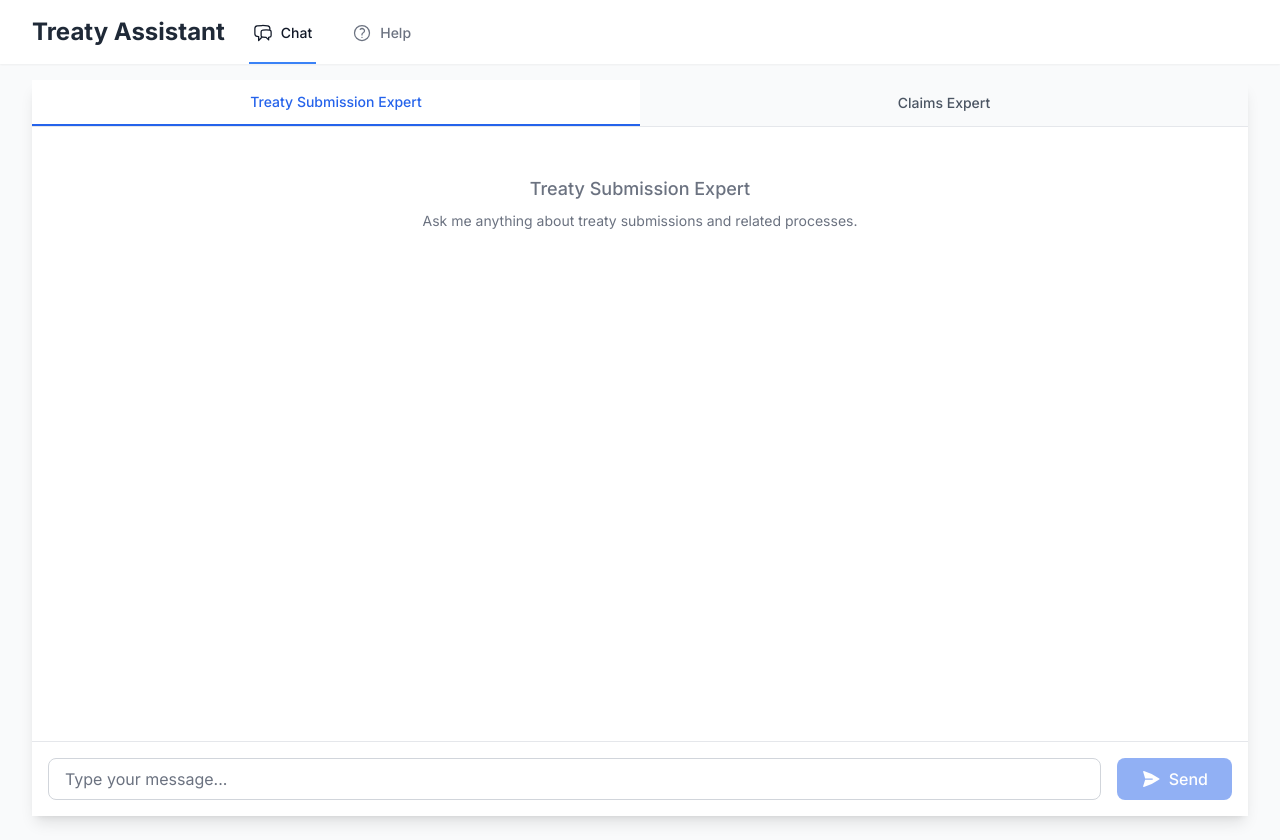
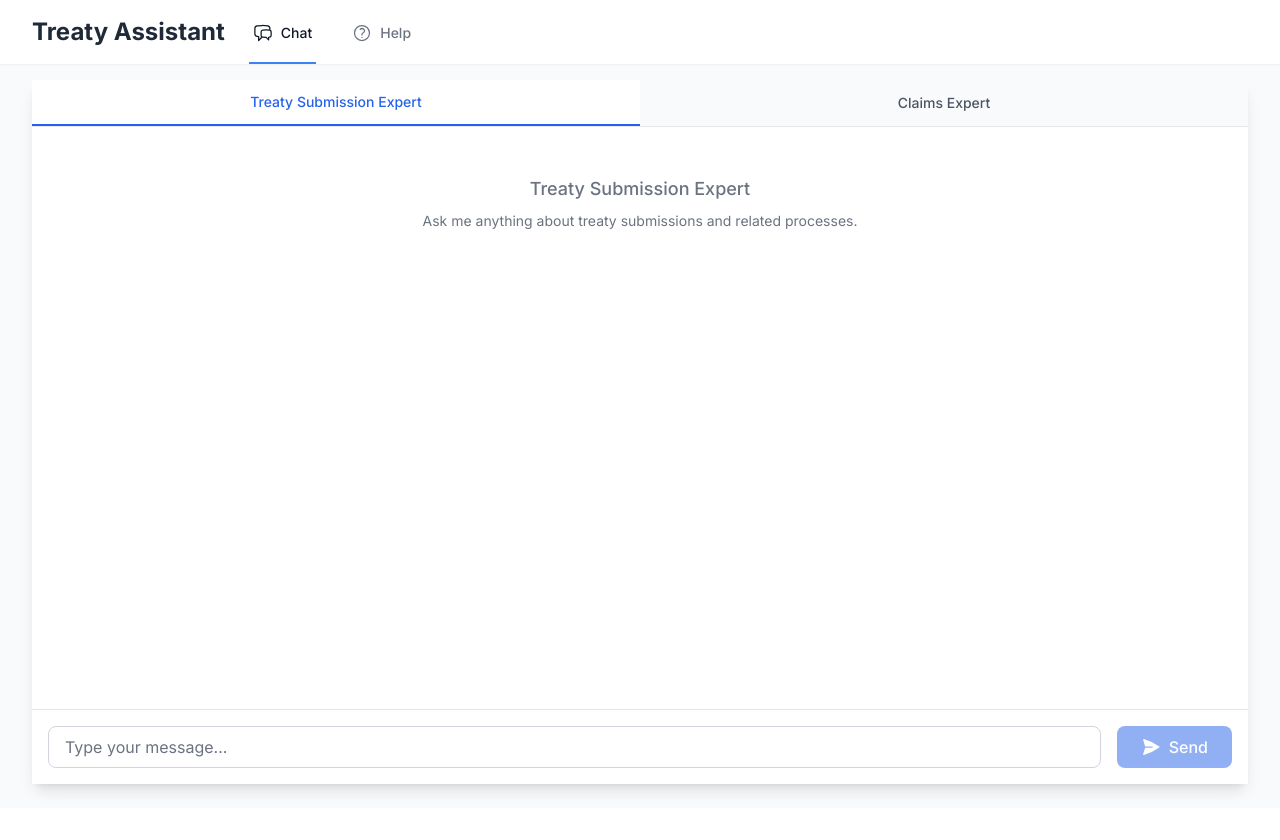
Before and after one commit to sohaibfazal-devOps/Chatbot-TIER-Frontend, a React (Create React App) app: page / in a window 1280 px wide. After the commit the page ends 808 px from the top, so only its background shows below. Built offline with nearby package versions, Linux system fonts and the light colour scheme.

Commit message:
Text Box Handeling

```diff
--- a/src/pages/Chat.js
+++ b/src/pages/Chat.js
@@ -31,7 +31,7 @@ function Chat() {
   };
 
   return (
-    <div className="flex flex-col h-[calc(100vh-4rem)] bg-white rounded-lg shadow-lg">
+    <div className="flex flex-col h-[calc(100vh-6rem)] bg-white rounded-lg shadow-lg">
       {/* Expert Tabs */}
       <div className="flex border-b border-gray-200 bg-gray-50">
         <button
@@ -61,7 +61,7 @@ function Chat() {
         ref={chatContainerRef}
         className="flex-1 overflow-y-auto p-4 space-y-4"
         style={{
-          maxHeight: 'calc(100vh - 8rem)',
+          maxHeight: 'calc(100vh - 10rem)',
           scrollBehavior: 'smooth'
         }}
       >
```
